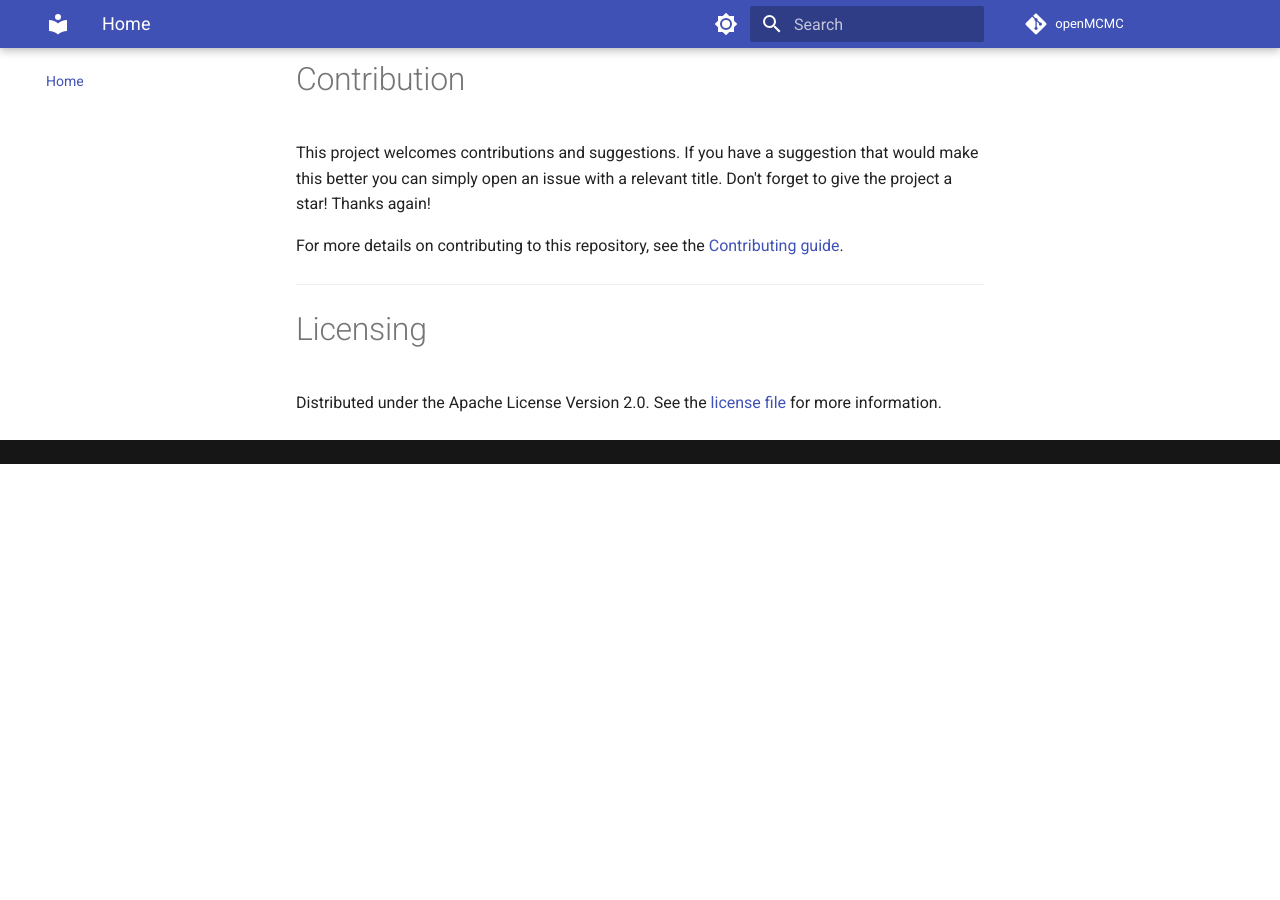
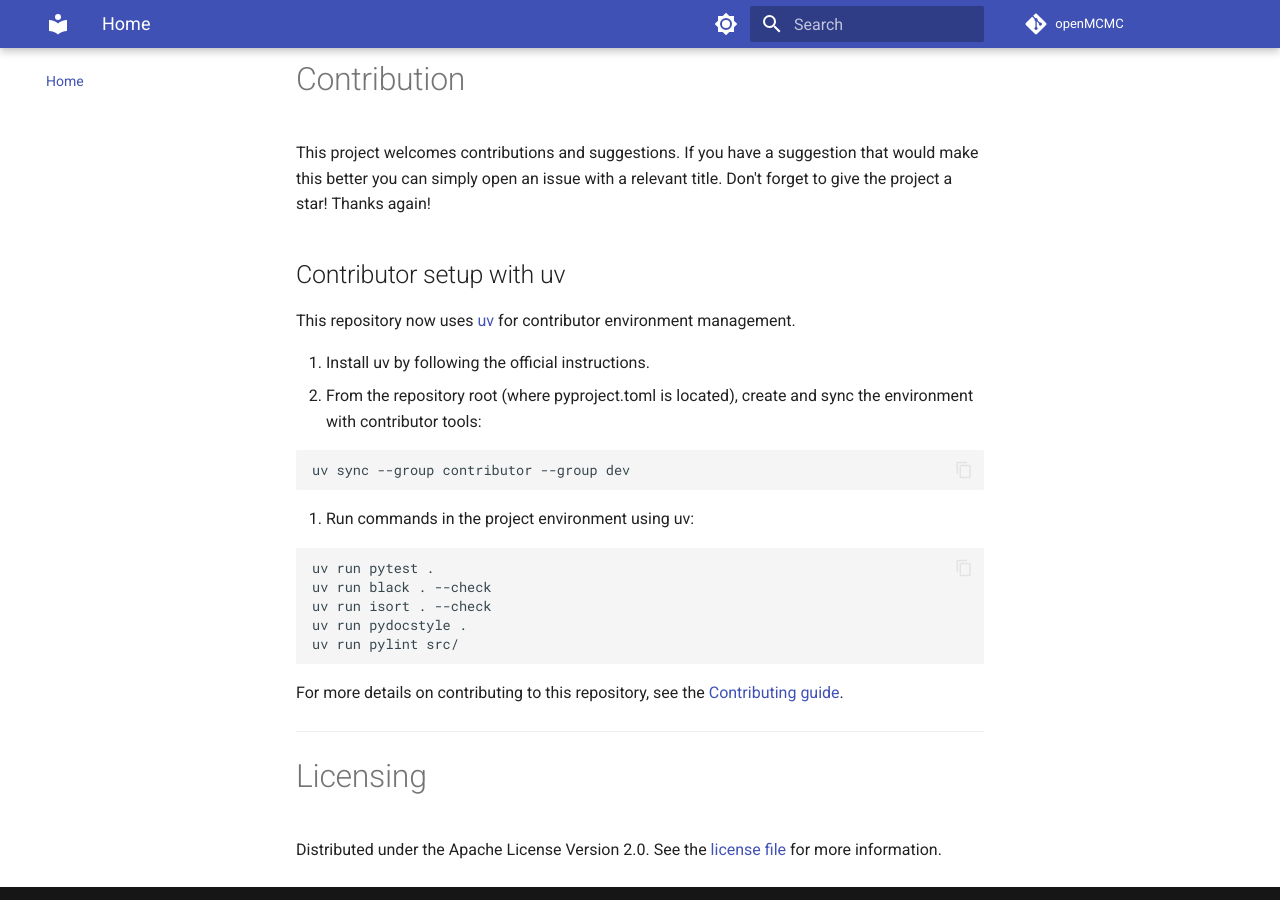
Before and after one commit to sede-open/openMCMC, an MkDocs documentation site: the page built from docs/index.md, in a window 1280 px wide and 900 px high, scrolled down 866 px. Built offline with MkDocs 1.6.1 and Material for MkDocs 9.7.7, drawn with Linux system fonts in a browser that asks for light colours; comment, search, counter and statistics services are not loaded; before the commit the page ends 1330 px from its top, so only the background shows below that.

Commit message:
Update index.md
Signed-off-by: bvandekerkhof <66718200+bvandekerkhof@users.noreply.github.com>

````diff
--- a/docs/index.md
+++ b/docs/index.md
@@ -33,6 +33,26 @@ For some examples on how to use this package please check out these [Examples](h
 This project welcomes contributions and suggestions. If you have a suggestion that would make this better you can
 simply open an issue with a relevant title. Don't forget to give the project a star! Thanks again!
 
+## Contributor setup with uv
+This repository now uses [uv](https://docs.astral.sh/uv/) for contributor environment management.
+
+1. Install uv by following the official instructions.
+2. From the repository root (where pyproject.toml is located), create and sync the environment with contributor tools:
+
+```bash
+uv sync --group contributor --group dev
+```
+
+3. Run commands in the project environment using uv:
+
+```bash
+uv run pytest .
+uv run black . --check
+uv run isort . --check
+uv run pydocstyle .
+uv run pylint src/
+```
+
 For more details on contributing to this repository, see the [Contributing guide](https://github.com/sede-open/openMCMC/blob/main/CONTRIBUTING.md).
 
 ***
````
